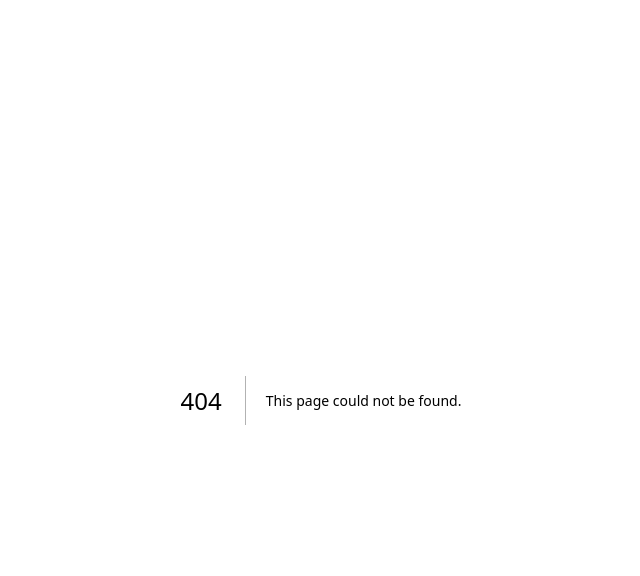
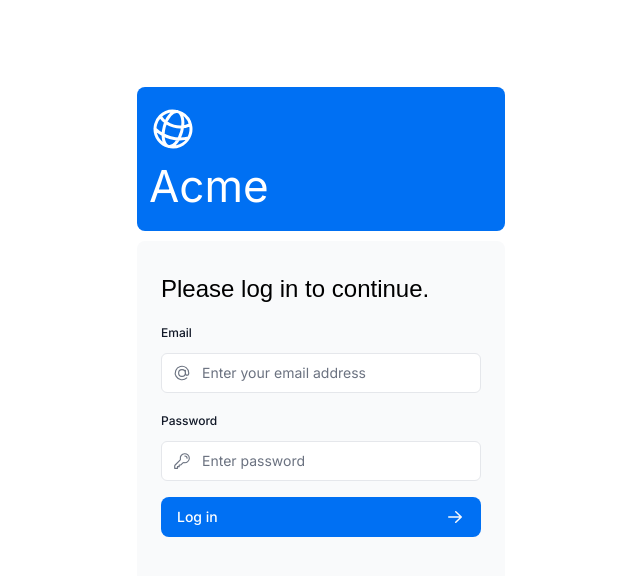
Before and after one commit to AKSHITA142/NEXTJS-fundamentals, a Next.js app: page /login in a window 1280 px wide. Before the commit this address had no page. Shown: the top 576 px of the page, without its empty margins (319-959 px from the left). Built offline with nearby package versions, Linux system fonts and the light colour scheme; a web font is replaced by a local one.

Commit message:
Add: Login Route

```diff
--- /dev/null
+++ b/app/login/page.tsx
@@ -0,0 +1,20 @@
+import AcmeLogo from '@/app/ui/acme-logo';
+import LoginForm from '@/app/ui/login-form';
+import { Suspense } from 'react';
+
+export default function LoginPage() {
+  return (
+    <main className="flex items-center justify-center md:h-screen">
+      <div className="relative mx-auto flex w-full max-w-[400px] flex-col space-y-2.5 p-4 md:-mt-32">
+        <div className="flex h-20 w-full items-end rounded-lg bg-blue-500 p-3 md:h-36">
+          <div className="w-32 text-white md:w-36">
+            <AcmeLogo />
+          </div>
+        </div>
+        <Suspense>
+          <LoginForm />
+        </Suspense>
+      </div>
+    </main>
+  );
+}
--- a/package.json
+++ b/package.json
@@ -13,7 +13,7 @@
     "bcrypt": "^5.1.1",
     "clsx": "^2.1.1",
     "next": "latest",
-    "next-auth": "5.0.0-beta.25",
+    "next-auth": "5.0.0-beta.30",
     "postcss": "8.5.1",
     "postgres": "^3.4.6",
     "react": "latest",
```
Also changed, not shown: 1 other file (tests, documents, lock files or other folders).
